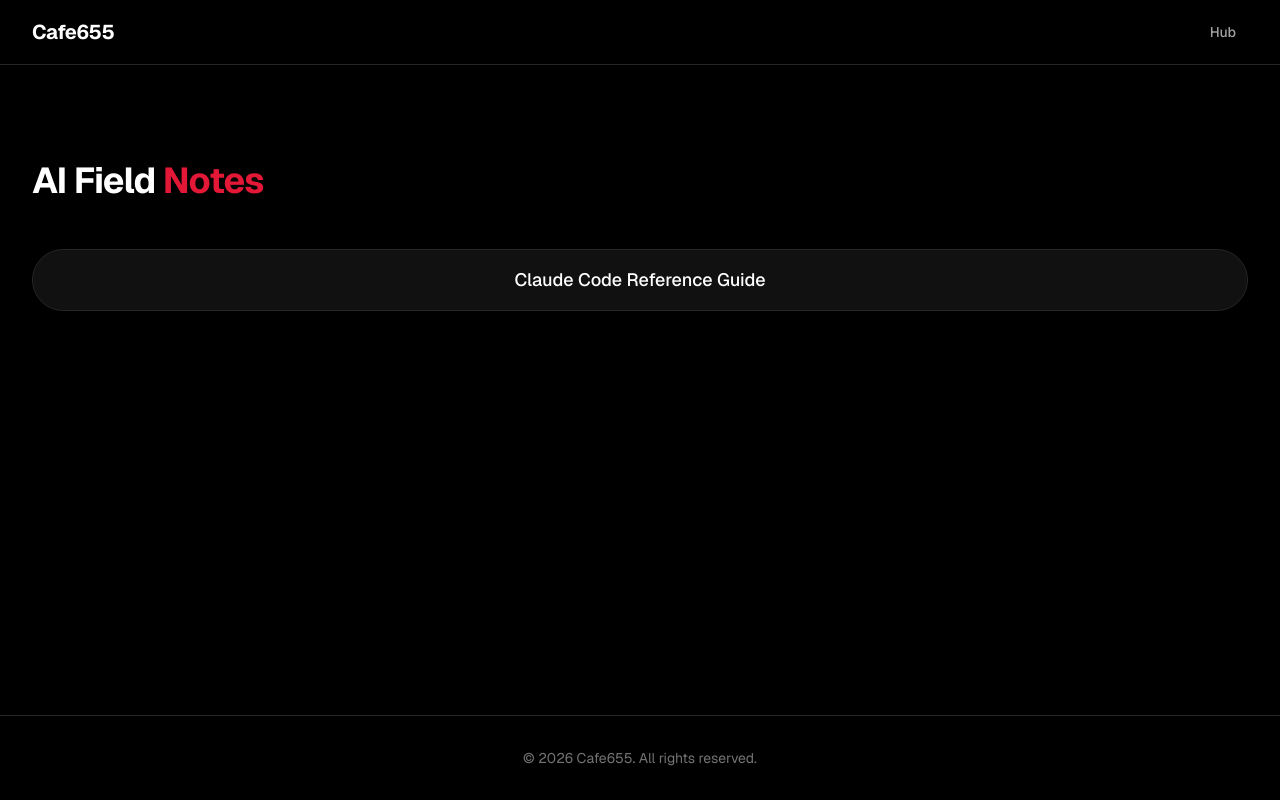
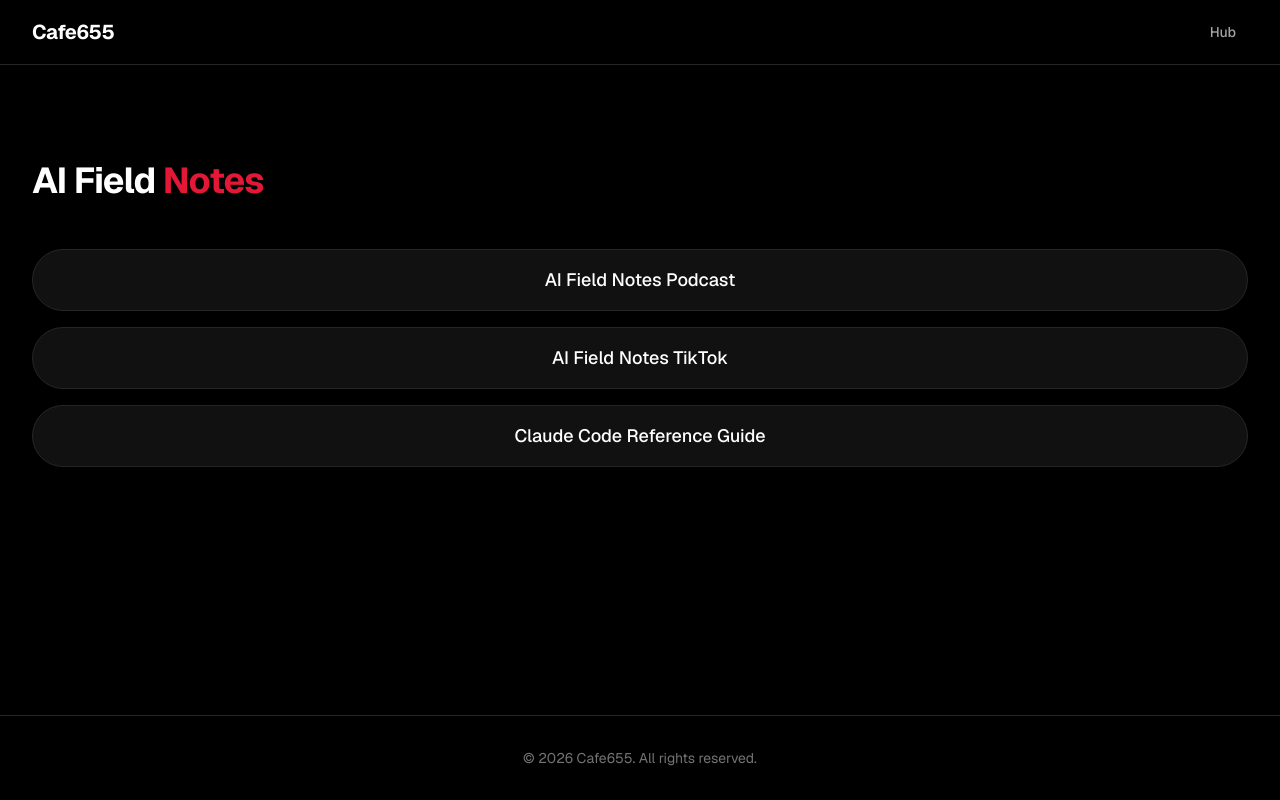
Before and after one commit to cafe655/CafeRepo, a Next.js app: page /ai-field-notes in a window 1280 px wide. Built offline with nearby package versions, Linux system fonts and the light colour scheme.

Commit message:
Add Podcast and TikTok pills to AI Field Notes page
Co-Authored-By: Claude Opus 4.6 (1M context) <noreply@anthropic.com>

```diff
--- a/src/app/(sites)/ai-field-notes/page.tsx
+++ b/src/app/(sites)/ai-field-notes/page.tsx
@@ -2,6 +2,16 @@ import Link from "next/link";
 import { Container } from "@/components/ui/container";
 
 const fieldNotes = [
+  {
+    title: "AI Field Notes Podcast",
+    href: "https://www.youtube.com/playlist?list=PL8pCAZvJIBvJXb1VmAFh9gfJ61EgiwKDk",
+    external: true,
+  },
+  {
+    title: "AI Field Notes TikTok",
+    href: "https://www.tiktok.com/@ai.field.notes",
+    external: true,
+  },
   {
     title: "Claude Code Reference Guide",
     href: "/ai-field-notes/claude-code-reference",
@@ -21,6 +31,7 @@ export default function AIFieldNotesPage() {
             <Link
               key={note.href}
               href={note.href}
+              {...(note.external ? { target: "_blank", rel: "noopener noreferrer" } : {})}
               className="rounded-full border border-border bg-surface px-8 py-4 text-center text-lg font-medium text-foreground transition-all hover:border-accent hover:bg-surface-hover"
             >
               {note.title}
```
